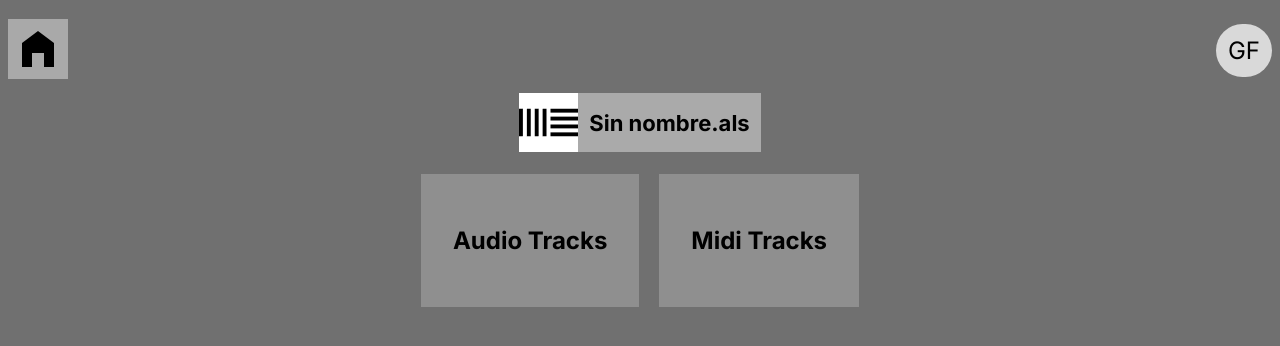
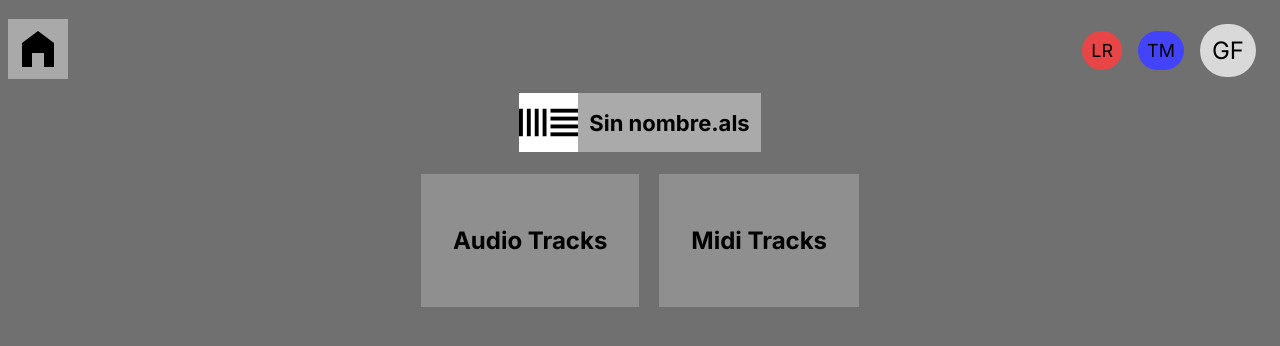
Before and after one commit to germaimo/gotya-frontend, a React (Create React App) app: page /proyecto in a window 1280 px wide. Shown: the top 346 px of the page. Built offline with nearby package versions, Linux system fonts and the light colour scheme.

Commit message:
agregado simulacion de usuarios

```diff
--- a/src/index.css
+++ b/src/index.css
@@ -124,6 +124,27 @@ nav p{
   font-size: 24px;
 }
 
+ul{
+  display: flex;
+  align-items: center;
+}
+
+li{
+  padding-right: 1em;
+}
+
+.small{
+  font-size: 18px;
+}
+
+.color-0{
+  background: #e84646;
+}
+
+.color-1{
+  background: #4343fa;
+}
+
 .nombre{
   background: #AAAAAA;
   width: fit-content;
@@ -194,3 +215,57 @@ nav p{
 textarea:focus + .circuloUsuario {
   display: flex;
 }
+
+.circuloUsuarioLR{
+  position: absolute;
+  right: -10px;
+  top: 50%;
+  transform: translateY(40%);
+  width: 30px;
+  height: 30px;
+  background: #e84646;
+  border-radius: 50%;
+  display: flex;
+  justify-content: center;
+  align-items: center;
+  color: black;
+  font-size: 16px;
+}
+
+.circuloUsuarioTM{
+  position: absolute;
+  right: -10px;
+  top: 50%;
+  transform: translateY(40%);
+  width: 30px;
+  height: 30px;
+  background: #4343fa;
+  border-radius: 50%;
+  display: flex;
+  justify-content: center;
+  align-items: center;
+  color: black;
+  font-size: 16px;
+}
+
+
+.hidden-item1 {
+  opacity: 0;
+  animation: fadeIn 1s forwards;
+  animation-delay: 6s;
+}
+
+.hidden-item2{
+  opacity: 0;
+  animation: fadeIn 1s forwards;
+  animation-delay: 7s;
+}
+
+@keyframes fadeIn {
+  from {
+    opacity: 0; /* Estado inicial */
+  }
+  to {
+    opacity: 1; /* Estado final */
+  }
+}
--- a/src/routes/Proyecto.js
+++ b/src/routes/Proyecto.js
@@ -1,4 +1,4 @@
-import React from "react";
+import React, { useEffect, useState } from "react";
 import { useSelector, useDispatch } from "react-redux";
 import { Link } from "react-router-dom";
 import * as typeActions from "../store/tipoAcciones";
@@ -7,6 +7,7 @@ const Proyecto = () => {
   const audioTracks = useSelector((state) => state.audioTracks);
   const midiTracks = useSelector((state) => state.midiTracks);
   const nombreProyecto = useSelector((state) => state.nombreProyecto);
+  const [usuarios, setUsuarios] = useState([]);
 
   const dispatch = useDispatch();
 
@@ -26,9 +27,21 @@ const Proyecto = () => {
     }
   };
 
+  useEffect(() => {
+    // Simular usuarios que entran después de 5 segundos
+    const userEntryTimeout = setTimeout(() => {
+      setUsuarios(["LR", "TM"]); // Agregar usuarios simulados al array
+    }, 5000);
+
+    return () => clearTimeout(userEntryTimeout);
+  }, []);
+
+  useEffect(() => {
+    console.log(usuarios);
+  }, [usuarios]);
+
   return (
     <div>
-
       <nav>
         <Link to={{ pathname: "/" }}>
           <svg
@@ -38,7 +51,7 @@ const Proyecto = () => {
             fill="none"
             xmlns="http://www.w3.org/2000/svg"
           >
-          <g clip-path="url(#clip0_6_2314)">
+            <g clipPath="url(#clip0_6_2314)">
               <rect width="60" height="60" fill="#A9A9A9" />
               <path d="M30 12L14 24V48H24V34H36V48H46V24L30 12Z" fill="black" />
             </g>
@@ -51,7 +64,12 @@ const Proyecto = () => {
         </Link>
 
         <ul>
-          <li><p className="usuarioLoggeado">GF</p></li>
+          {usuarios.map((usuario, index) => (
+            <li key={index}> <p className={`usuarioLoggeado small color-${index} `}> {usuario} </p> </li>
+          ))}
+          <li>
+            <p className="usuarioLoggeado">GF</p>
+          </li>
         </ul>
       </nav>
 
@@ -87,7 +105,7 @@ const Proyecto = () => {
                   </span>
                   <p>{item.track}</p>
                 </div>
-                <div class="containerTextarea">
+                <div className="containerTextarea">
                   <textarea
                     id={`audio-${index}`}
                     rows="4"
@@ -96,9 +114,9 @@ const Proyecto = () => {
                     defaultValue={item.text}
                     onBlur={(e) => guardarComentario("audio", item.track, e)}
                   />
-                  <div class="circuloUsuario">GF</div>
+                  {index === 1 && <div className="circuloUsuarioLR hidden-item2">LR</div>}
+                  <div className="circuloUsuario">GF</div>
                 </div>
-
               </div>
             ))}
         </div>
@@ -132,6 +150,7 @@ const Proyecto = () => {
                   </span>
                   <p>{item.track}</p>
                 </div>
+                <div className="containerTextarea">
                   <textarea
                     id={`midi-${index}`}
                     rows="4"
@@ -140,6 +159,9 @@ const Proyecto = () => {
                     defaultValue={item.text}
                     onBlur={(e) => guardarComentario("midi", item.track, e)}
                   />
+                  {index === 0 && <div className="circuloUsuarioTM hidden-item1">TM</div>}
+                  <div className="circuloUsuario">GF</div>
+                </div>
               </div>
             ))}
         </div>
```
Lines whose indentation alone changed are shown as unchanged.
